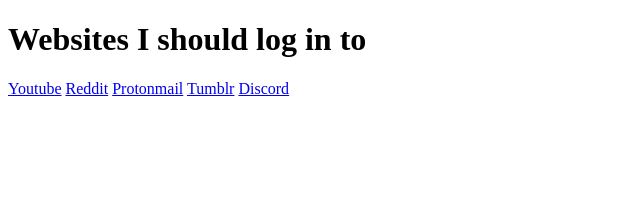
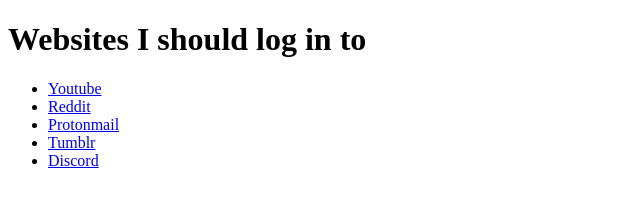
Before and after one commit to leothecorsair/myassistant831, a plain HTML site: page index.html in a window 1280 px wide. Shown: the whole page, without its empty margins (0-640 px from the left). Drawn offline with Linux system fonts and the light colour scheme.

Commit message:
Update index.html

```diff
--- a/index.html
+++ b/index.html
@@ -5,10 +5,12 @@
 	</head>
 	<body>
 		<h1>Websites I should log in to</h1>
-		<a href="https://www.youtube.com" target="_blank">Youtube</a>
-  		<a href="https://www.reddit.com/login" target="_blank">Reddit</a>
-    <a href="https://account.proton.me/login" target="_blank">Protonmail</a>
-    <a href="https://www.tumblr.com" target="_blank">Tumblr</a>
-		<a href="https://www.discord.app" target="_blank">Discord</a>
+		<ul>
+			<li><a href="https://www.youtube.com" target="_blank">Youtube</a></li>
+  			<li><a href="https://www.reddit.com/login" target="_blank">Reddit</a></li>
+    		<li><a href="https://account.proton.me/login" target="_blank">Protonmail</a>
+    		<li><a href="https://www.tumblr.com" target="_blank">Tumblr</a></li>
+			<li><a href="https://www.discord.app" target="_blank">Discord</a></li>
+		</ul>
 	</body>
 </html>
```
